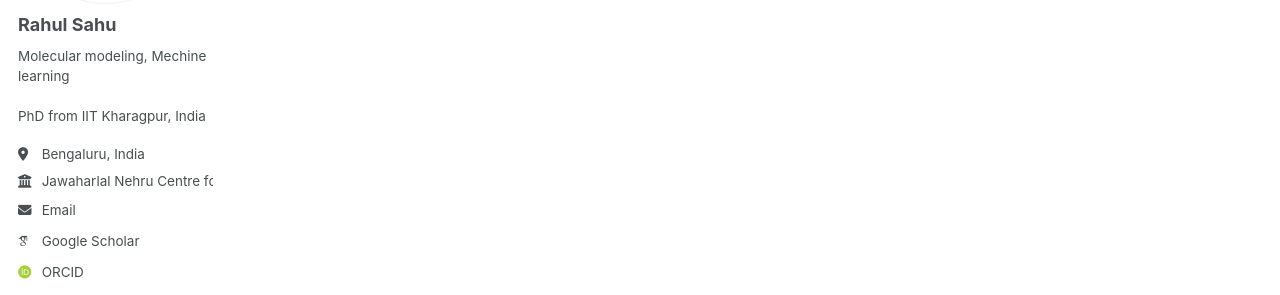
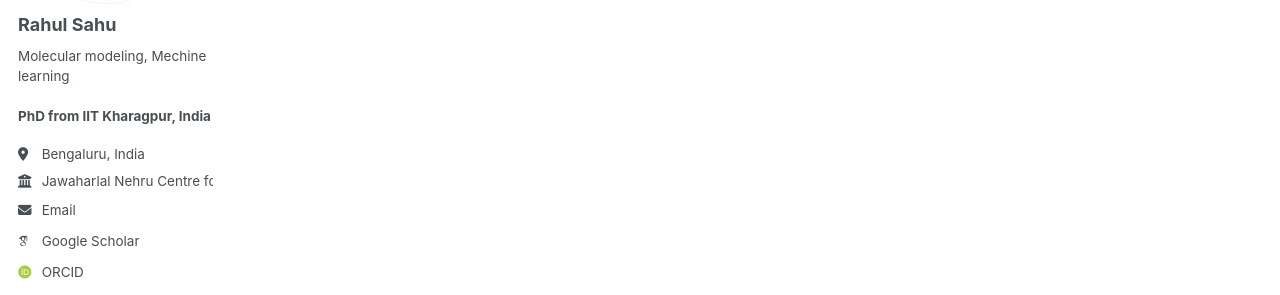
Before and after one commit to srahul21/srahul21.github.io, a Jekyll site: the page built from _pages/category-archive.html, in a window 1280 px wide. Shown: the part 277-572 px from the top of the page. Built offline with Jekyll 4.4.1, drawn with Linux system fonts in a browser that asks for light colours; some web fonts are replaced.

Commit message:
Update author-profile.html

```diff
--- a/_includes/author-profile.html
+++ b/_includes/author-profile.html
@@ -18,7 +18,7 @@
     <h3 class="author__name">{{ author.name }}</h3>
     {% if author.pronouns %}<p class="author__pronouns">{{ author.pronouns }}</p>{% endif %}
     {% if author.bio %}<p class="author__bio">{{ author.bio }}</p>{% endif %}
-    {% if author.degree %}<p class="author__degree">{{ author.degree }}</p>{% endif %}
+    {% if author.degree %}<p><strong>{{ author.degree }}</strong></p>{% endif %}
   </div>
 
   <div class="author__urls-wrapper">
```
